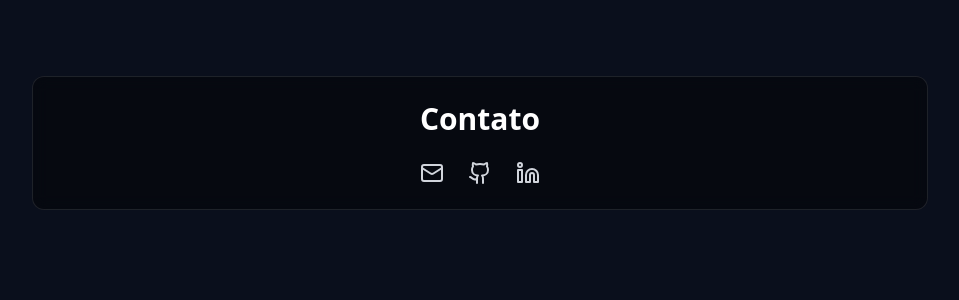
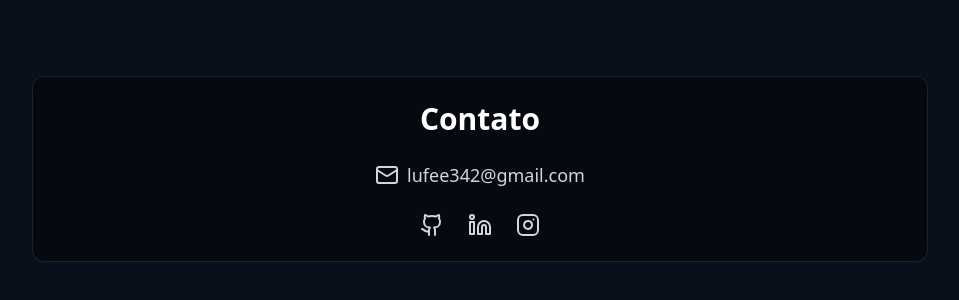
Before and after one commit to Hyue2/Meu-portfolio, a React (Vite) app: page / in a window 1280 px wide. Shown: the part 2914-3214 px from the top of the page, without its empty margins (160-1119 px from the left). Built offline with nearby package versions, Linux system fonts and the light colour scheme.

Commit message:
atualizando forma de contato

```diff
--- a/src/components/Contact.jsx
+++ b/src/components/Contact.jsx
@@ -1,5 +1,4 @@
-import Card from './Card';
-import { Mail, Github, Linkedin } from 'lucide-react';
+import { Mail, Github, Linkedin, Instagram } from 'lucide-react';
 import CardContainer from './CardContainer';
 
 export default function Contact() {
@@ -8,16 +7,44 @@ export default function Contact() {
       <div className="max-w-4xl mx-auto">
         <CardContainer>
           <h2 className="text-3xl font-bold mb-6 text-center">Contato</h2>
-          <div className="flex justify-center space-x-6 text-gray-300 text-2xl">
-            <a href="mailto:lufee342@gmail.com" className="hover:text-cyan-400 transition-colors">
+
+          <div className="flex flex-col items-center space-y-6 text-gray-300 text-lg">
+            {/* Email com ícone e texto */}
+            <a
+              href="mailto:lufee342@gmail.com"
+              className="flex items-center space-x-2 hover:text-cyan-400 transition-colors"
+            >
               <Mail />
+              <span>lufee342@gmail.com</span>
             </a>
-            <a href="https://github.com/Hyue2" target="_blank" rel="noopener noreferrer" className="hover:text-cyan-400 transition-colors">
-              <Github />
-            </a>
-            <a href="https://www.linkedin.com" target="_blank" rel="noopener noreferrer" className="hover:text-cyan-400 transition-colors">
-              <Linkedin />
-            </a>
+
+            {/* Ícones sociais */}
+            <div className="flex space-x-6 text-2xl">
+              <a
+                href="https://github.com/Hyue2"
+                target="_blank"
+                rel="noopener noreferrer"
+                className="hover:text-cyan-400 transition-colors"
+              >
+                <Github />
+              </a>
+              <a
+                href="https://www.linkedin.com"
+                target="_blank"
+                rel="noopener noreferrer"
+                className="hover:text-cyan-400 transition-colors"
+              >
+                <Linkedin />
+              </a>
+              <a
+                href="https://instagram.com/mee.luiz"
+                target="_blank"
+                rel="noopener noreferrer"
+                className="hover:text-cyan-400 transition-colors"
+              >
+                <Instagram />
+              </a>
+            </div>
           </div>
         </CardContainer>
       </div>
```
